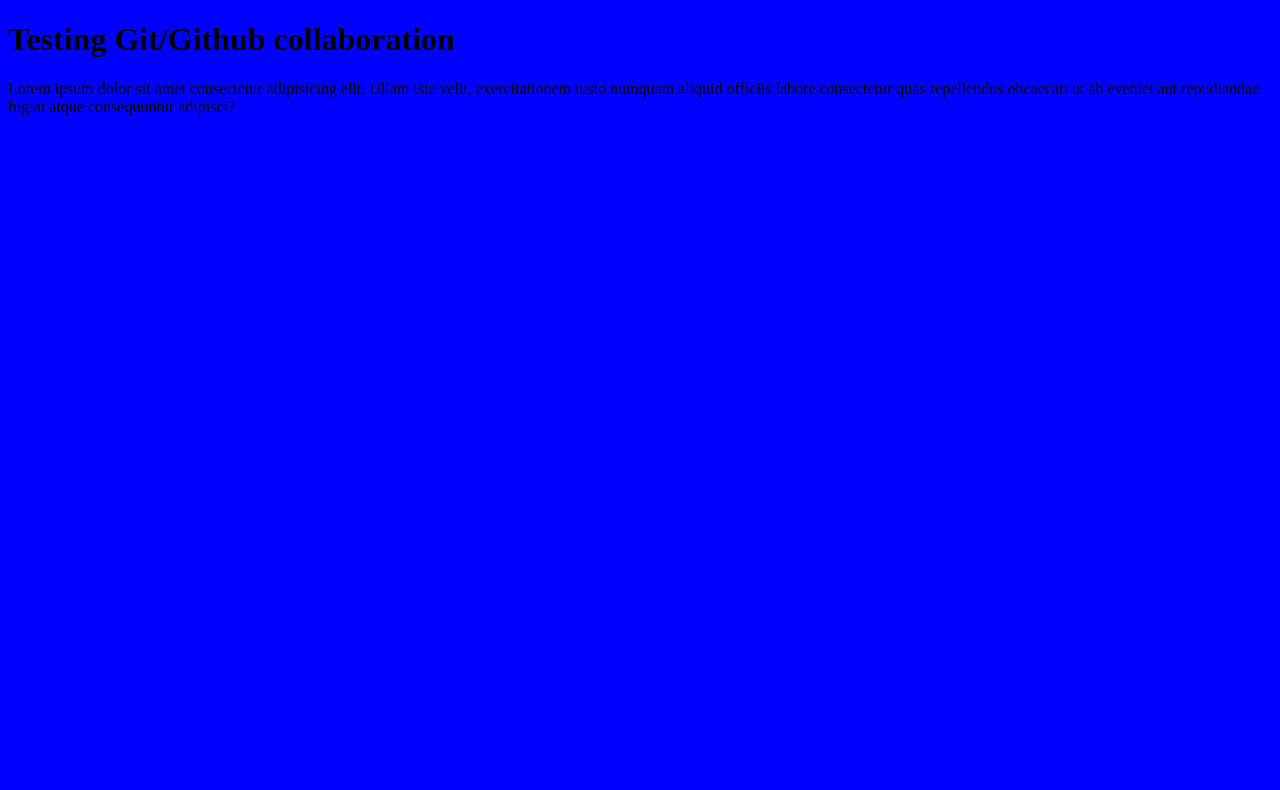
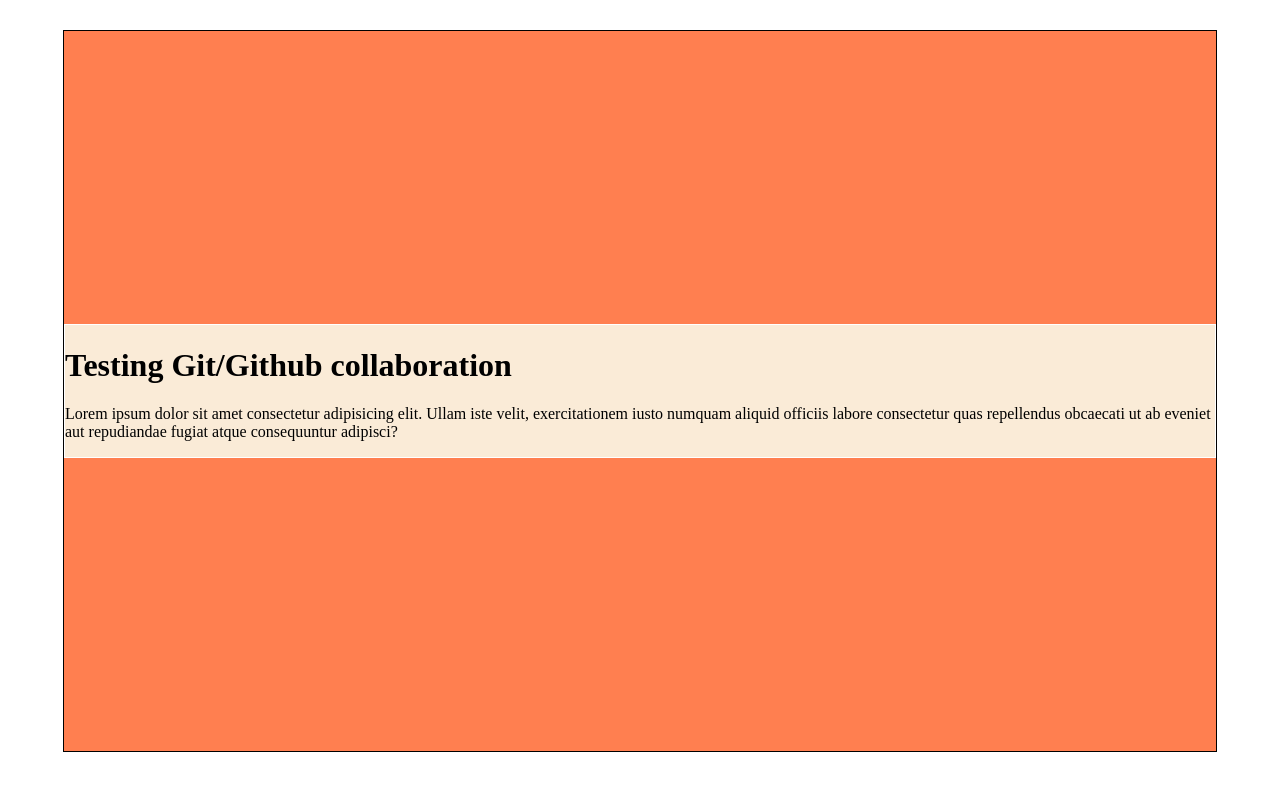
Before and after one commit to JannieHamberg/git-github-collab, a plain HTML site: page index.html in a window 1280 px wide. Drawn offline with Linux system fonts and the light colour scheme.

Commit message:
added styling to content

```diff
--- a/style.css
+++ b/style.css
@@ -1,3 +1,18 @@
-body {
-    background-color: blue;
+
+
+#wrapper {
+    background-color: coral;
+    display: flex;
+    justify-content: center;
+    align-items: center;
+    border: 1px solid black;
+    width: 90vw;
+    height: 90vh;
+    margin: 30px auto;
 }
+div {
+    align-self: center;
+    border: 1px solid white;
+    background-color: antiquewhite;
+
+}
```
